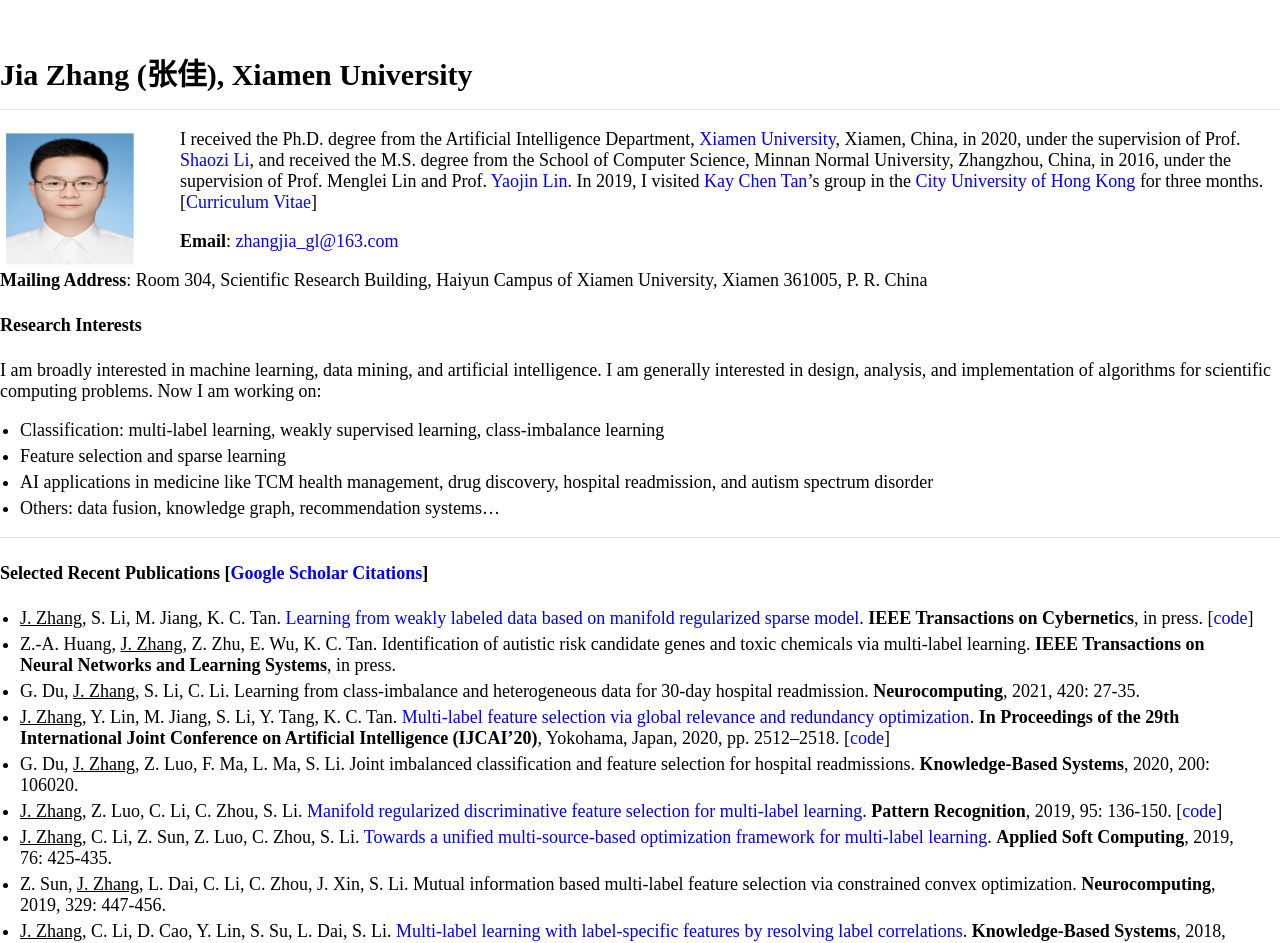
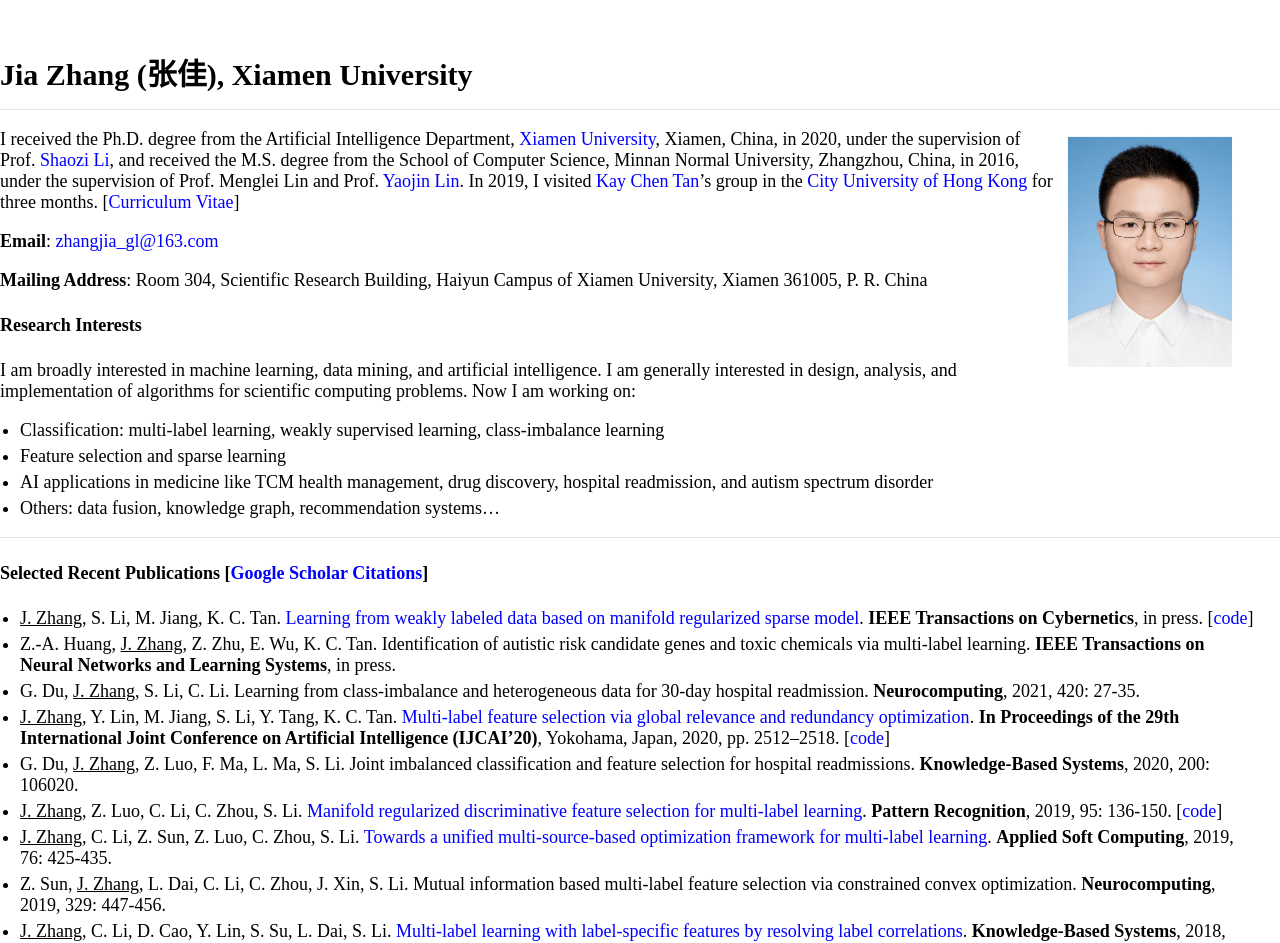
Before and after one commit to jiazhang-ml/jiazhang-ml.github.io, a Jekyll site: the page built from index.md, in a window 1280 px wide. Shown: the top 943 px of the page. Built offline with Jekyll 4.4.1, drawn with Linux system fonts in a browser that asks for light colours.

Commit message:
Update typography.scss

```diff
--- a/_sass/typography.scss
+++ b/_sass/typography.scss
@@ -37,11 +37,11 @@
         font-style: italic;
     }
     .profile-picture {
-        height: 140px;
-        width: 140px;
+        height: 246px;
+        width: 180px;
         position: relative;
         margin: 0px 40px 0px 0px;
-        float: left;
+        float: right;
         border-radius: 0%;
         p & {
             padding: 0;
```
